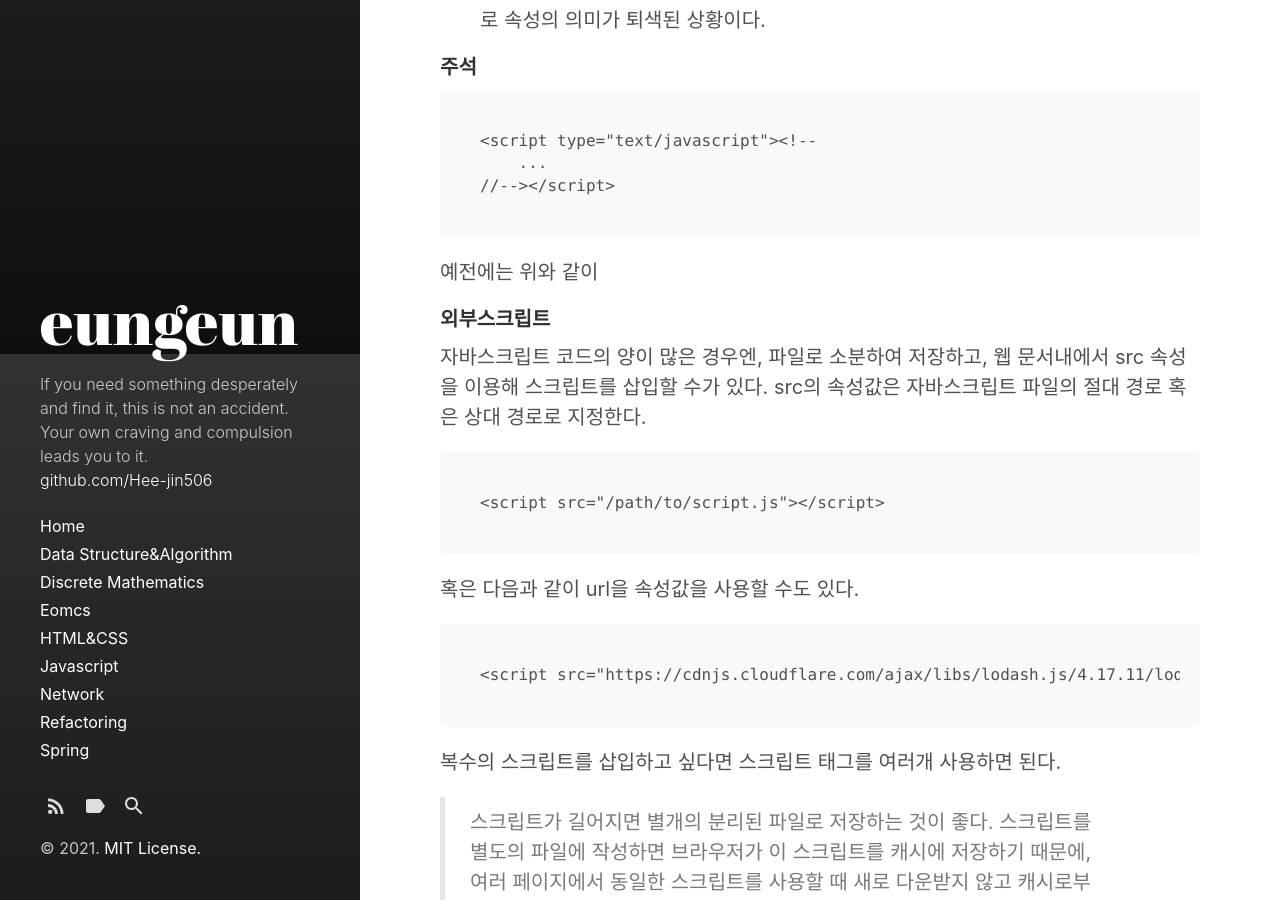
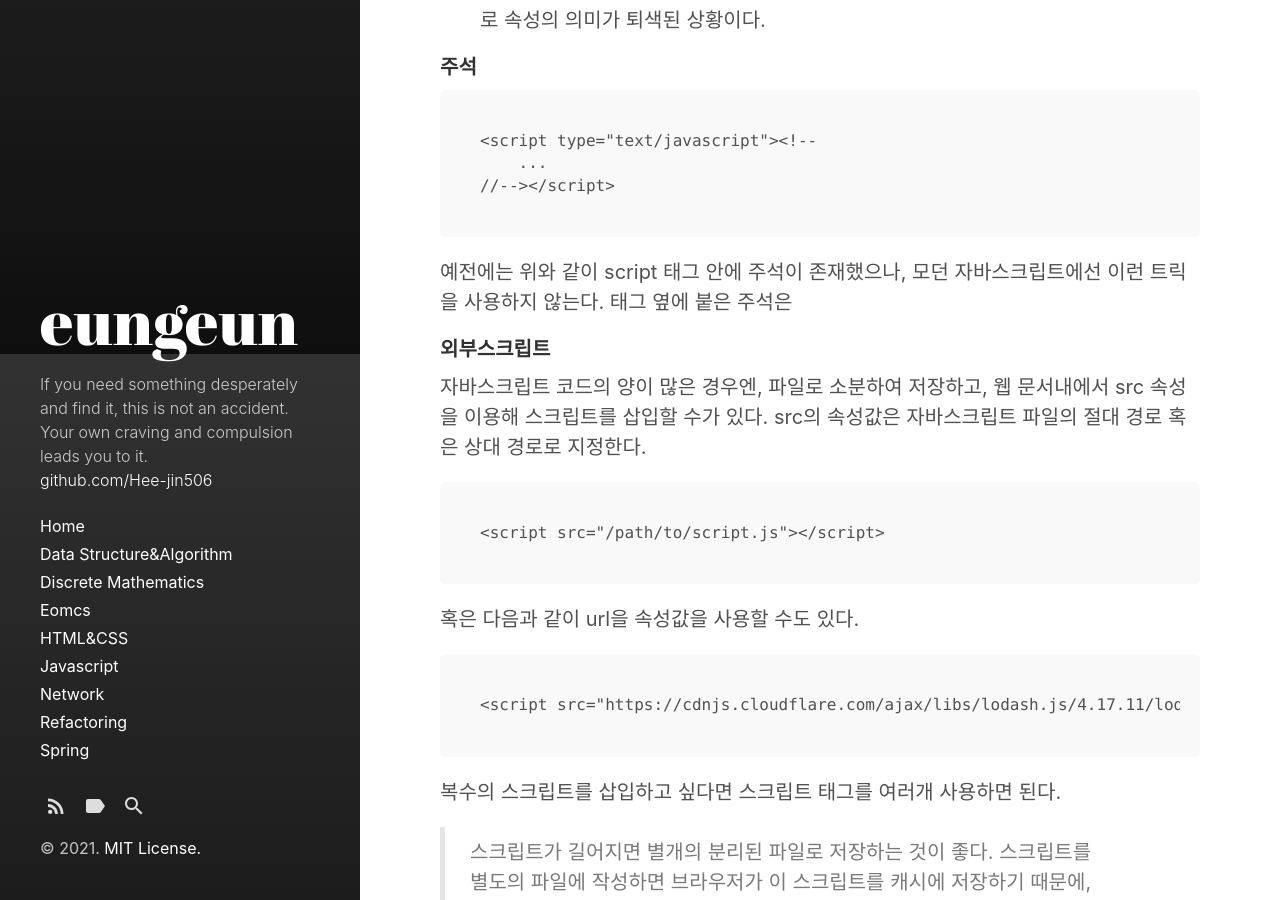
Before and after one commit to Hee-jin506/Hee-jin506.github.io, a Jekyll site: the page built from _posts/2021-01-11-[모던 JavaScript 튜토리얼] 2.1. Hello, World!.md, in a window 1280 px wide and 900 px high, scrolled down 1446 px. Built offline with Jekyll 4.4.1, drawn with Linux system fonts in a browser that asks for light colours.

Commit message:
2021-01-11

````diff
--- a/_posts/2021-01-11-[모던 JavaScript 튜토리얼] 2.1. Hello, World!.md
+++ b/_posts/2021-01-11-[모던 JavaScript 튜토리얼] 2.1. Hello, World!.md
@@ -62,7 +62,7 @@ script 태그엔 몇 가지 속성이 존재한다.
 //--></script>
 ```
 
-예전에는 위와 같이 <script> 태그 안에 주석이 존재했으나, 모던 자바스크립트에선 이런 트릭을 사용하지 않는다. 태그 옆에 붙은 주석은 <script> 태그를 처리하지 못하는 브라우저가 해당 스크립트를 읽지 못하게 하려고 사용했으나 현재 출시된 모든 브라우저는 <script>  태그를 처리할 수 있으므로 현재는 필요없는 코드이다.
+예전에는 위와 같이 script 태그 안에 주석이 존재했으나, 모던 자바스크립트에선 이런 트릭을 사용하지 않는다. 태그 옆에 붙은 주석은 <script> 태그를 처리하지 못하는 브라우저가 해당 스크립트를 읽지 못하게 하려고 사용했으나 현재 출시된 모든 브라우저는 <script>  태그를 처리할 수 있으므로 현재는 필요없는 코드이다.
 
 #### 외부스크립트
 
````
